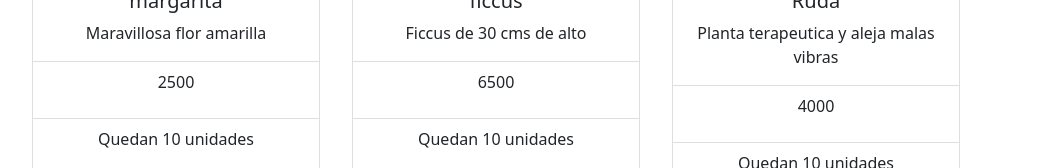
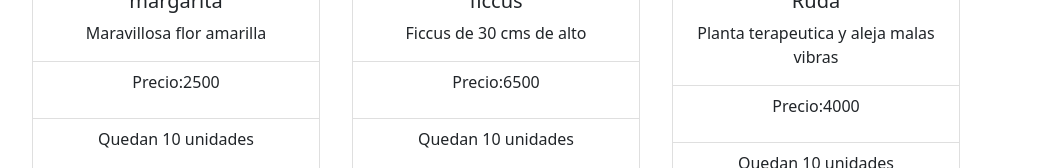
Before and after one commit to Carolina-OH/AdelasGardenReact, a React (Create React App) app: page / in a window 1280 px wide. Shown: the part 359-527 px from the top of the page, without its empty margins (8-1069 px from the left). Built offline with nearby package versions, Linux system fonts and the light colour scheme.

Commit message:
se añade texto precio

```diff
--- a/src/Components/Counter/ItemCount.jsx
+++ b/src/Components/Counter/ItemCount.jsx
@@ -34,7 +34,7 @@ export const Counter = (props) => {
           </Card.Body>
           <ListGroup className="list-group-flush">
             <ListGroupItem>
-              <p>{props.precio}</p>
+              <p>Precio:{props.precio}</p>
             </ListGroupItem>
             <ListGroupItem>
               <p>Quedan {stock} unidades</p>
```
